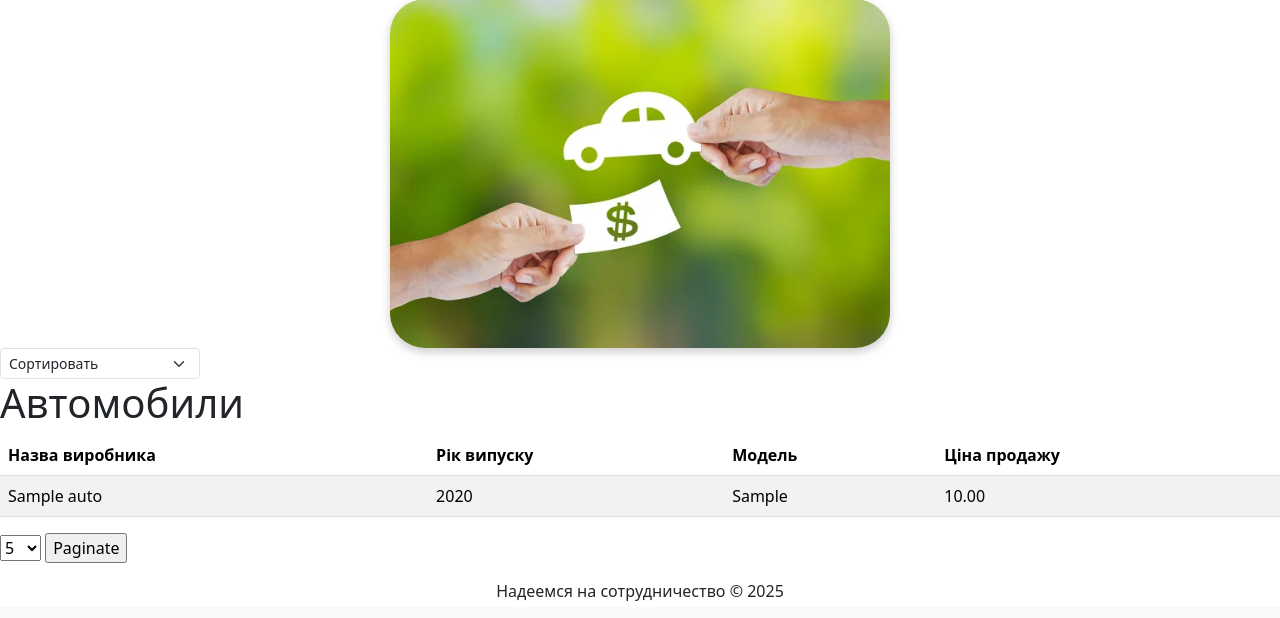
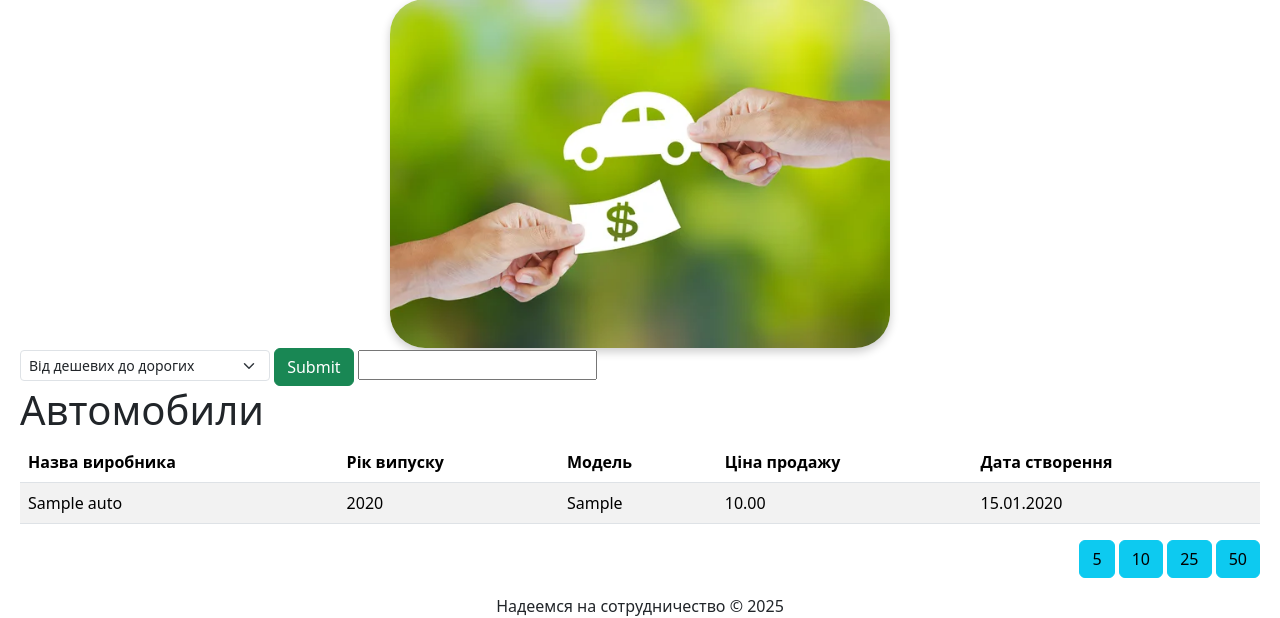
Before and after one commit to justined2501/DjangoProject, a Django app: page /auto/ in a window 1280 px wide; the page is wider, and only the part inside the window is pictured. Shown: the part 193-811 px from the top of that part. Run offline with Django 5.2, Linux system fonts and the light colour scheme; tables that the repository leaves empty hold one stand-in row (values such as "Sample post"); some libraries are stand-ins or nearby versions.

Commit message:
change limit and add model field search and add field create_at

```diff
--- a/auto/models.py
+++ b/auto/models.py
@@ -8,6 +8,7 @@ class Auto(models.Model):
     cost = models.DecimalField("Собівартість", max_digits=10, decimal_places=2)
     selling_price = models.DecimalField("Потенційна ціна продажу", max_digits=10, decimal_places=2)
     is_sell = models.BooleanField(default=False)
+    created_at = models.DateField(verbose_name="Дата створення", auto_now_add=True, blank=True, null=True)
 
     def __str__(self):
         return self.title
--- a/auto/views.py
+++ b/auto/views.py
@@ -9,14 +9,33 @@ class AutoListView(ListView):
     model = Auto
     template_name = 'auto/list.html'
     context_object_name = 'auto'
-    paginate_by = 5
+    paginate_by = 1
+
+    def get_ordering(self) -> str | None:
+        sort = self.request.GET.get('sort', self.ordering)
+        sort_dict = {
+            "cheap": "cost",
+            "expensive": "-cost",
+            "novelty": "-created_at",
+            "title": "title",
+            "-title": "-title",
+        }
+        if sort:
+            return sort_dict.get(sort)
 
     def get_paginate_by(self, queryset):
         try:
-            paginate = int(self.request.GET.get('paginate_by', self.paginate_by))
-            if paginate in [5,10,25,50]:
+            paginate = int(self.request.GET.get('limit', self.paginate_by))
+            if paginate in [5, 10, 25, 50]:
                 return paginate
             else:
                 return self.paginate_by
-        except(ValueError, TypeError):
+        except (ValueError, TypeError):
             return self.paginate_by
+
+    def get_queryset(self):
+        queryset = super().get_queryset()
+        model = self.request.GET.get('model')
+        if model is None:
+            return queryset
+        return queryset.filter(model__startswith=model)
--- a/templates/auto/list.html
+++ b/templates/auto/list.html
@@ -6,12 +6,19 @@
 {% endblock %}
 
 {% block content %}
-<select class="form-select form-select-sm" aria-label="Default select example" style="width: 200px; display: inline-block;">
-  <option selected>Сортировать</option>
-  <option value="1">One</option>
-  <option value="2">Two</option>
-  <option value="3">Three</option>
+    <form method="GET" id="search_auto">
+        <select class="form-select form-select-sm" aria-label="Default select example"
+                style="width: 250px; display: inline-block;" name="sort" form="search_auto">
+            <option value="cheap" > Від дешевих до дорогих </option>
+            <option value="expensive"> Від дорогих до дешевих </option>
+            <option value="novelty"> Новинки </option>
+            <option value="title">Назва Виробника ↑</option>
+            <option value="-title">Назва Виробника↓</option>
         </select>
+        <button type="submit" class="btn btn-success">Submit</button>
+    <input name="model">
+    </form>
+
 
     <h1>Автомобили</h1>
 
@@ -23,6 +30,7 @@
             <th>Piк випуску</th>
             <th>Модель</th>
             <th>Ціна продажу</th>
+            <th>Дата створення</th>
         </tr>
         </thead>
         <tbody>
@@ -32,21 +40,24 @@
                 <td>{{ i.year_of_release }}</td>
                 <td>{{ i.model }}</td>
                 <td>{{ i.selling_price }}</td>
+                <td>{{ i.created_at|date:"d.m.Y" }}</td>
             </tr>
         {% endfor %}
         </tbody>
     </table>
 
+    <div class="row align-items-center">
+        <div class="col-10">
             {% bootstrap_pagination page_obj extra=request.GET.urlencode %}
-<form method="GET">
-    <select name="paginate_by">
-        <option value="5">5</option>
-        <option value="10">10</option>
-        <option value="25">25</option>
-        <option value="50">50</option>
-    </select>
-    <input type="submit" value="Paginate">
-</form>
-
+        </div>
+        <div class="col-2 d-flex justify-content-end">
+            <div>
+                <button type="submit" form="search_auto" name="limit" value="5" class="btn btn-info">5</button>
+                <button type="submit" form="search_auto" name="limit" value="10" class="btn btn-info">10</button>
+                <button type="submit" form="search_auto" name="limit" value="25" class="btn btn-info">25</button>
+                <button type="submit" form="search_auto" name="limit" value="50" class="btn btn-info">50</button>
+            </div>
+        </div>
+    </div>
 
 {% endblock %}
--- a/templates/main/layout.html
+++ b/templates/main/layout.html
@@ -106,8 +106,9 @@
          alt="Красивая картинка">
 </div>
 
+<div style="padding: 0px 20px">
 {% block content %}{% endblock %}
-
+</div>
 <!-- Подвал -->
 <footer class="text-center mt-3">
     Надеемся на сотрудничество © 2025
```
Also changed, not shown: auto/migrations/0002_auto_created_at.py (added), auto/migrations/0003_alter_auto_created_at.py (added). Lines whose indentation alone changed are shown as unchanged.
